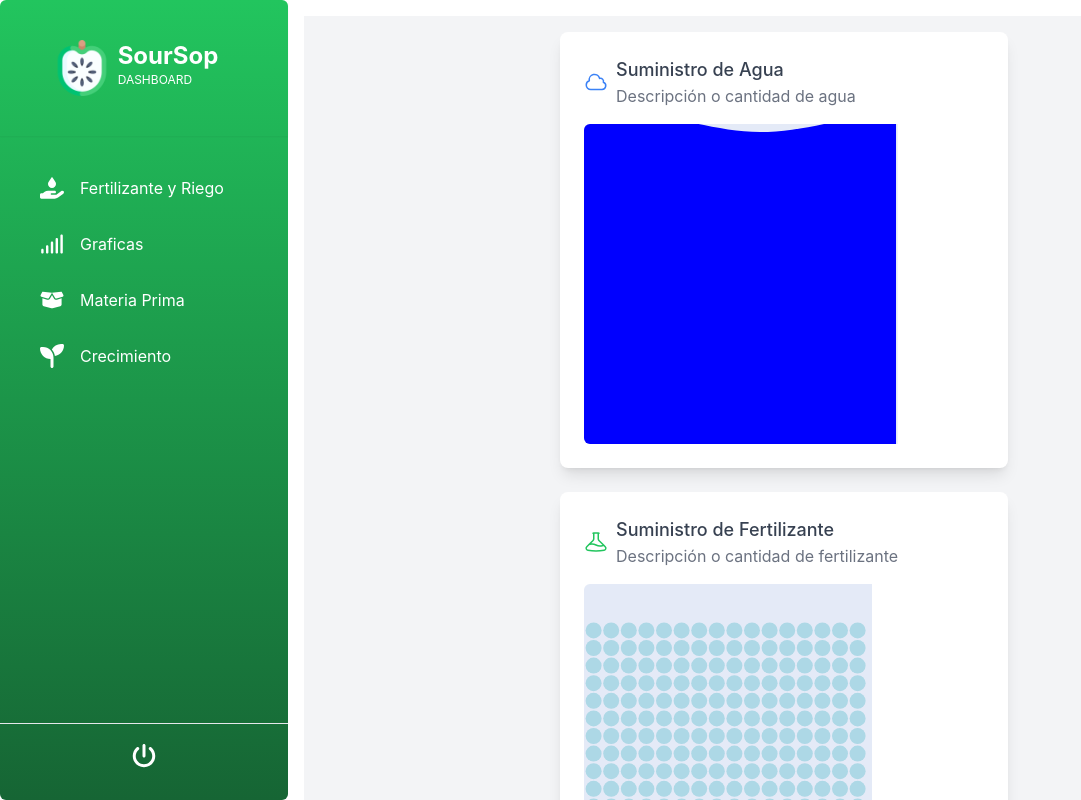
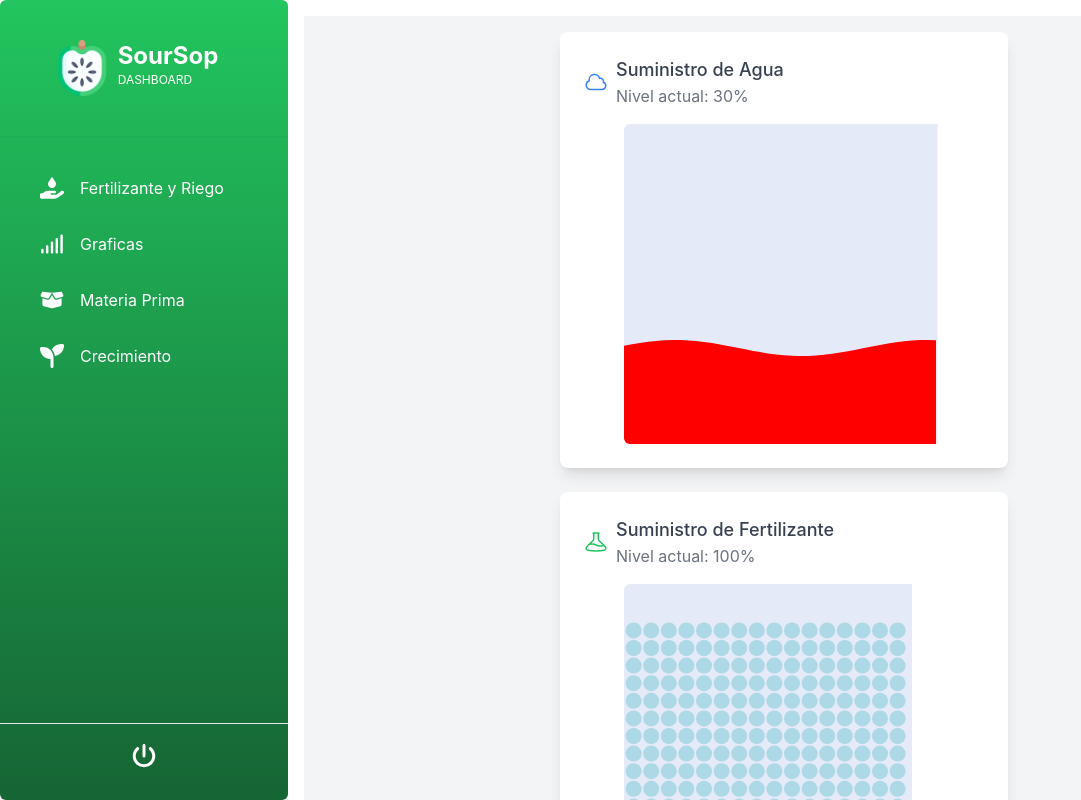
Before and after one commit to SaraMabTauro/Front-SourSop, a React (Create React App) app: page /dash/materia in a window 1280 px wide. Shown: the whole page, without its empty margins (0-1081 px from the left). Built offline with nearby package versions, Linux system fonts and the light colour scheme.

Commit message:
actualizacion

```diff
--- a/src/usuario/MateriaPrima.tsx
+++ b/src/usuario/MateriaPrima.tsx
@@ -62,16 +62,14 @@
 
 // src/components/MateriasPrimas.tsx
 import React from 'react';
-import { BeakerIcon, CloudIcon } from '@heroicons/react/24/outline'; // Asegúrate de importar los iconos correctos
+import { BeakerIcon, CloudIcon } from '@heroicons/react/24/outline';
 import { FontAwesomeIcon } from "@fortawesome/react-fontawesome";
 import { faLeaf } from "@fortawesome/free-solid-svg-icons";
 import WaterTank from '../pages/ContenedorAgua';
 import FertilizerTank from '../pages/ContenedorFertilizante';
-import GuanabanaPlant from '../pages/Planta';
 import Planta from "../images/plant.webp"
 
 const MateriasPrimas: React.FC = () => {
-
   return (
     <div className="flex flex-col items-center justify-center min-h-screen bg-gray-100 p-4 space-y-6">
       <div className="w-full max-w-md bg-white rounded-lg shadow-lg p-6">
@@ -79,10 +77,12 @@ const MateriasPrimas: React.FC = () => {
           <CloudIcon className="h-6 w-6 text-blue-500 mr-2" />
           <div>
             <h3 className="text-lg font-medium text-gray-700">Suministro de Agua</h3>
-            <p className="text-gray-500">Descripción o cantidad de agua</p>
+            <p className="text-gray-500">Nivel actual: 30%</p>
           </div>
         </div>
-        <WaterTank level={100}/>
+        <div className="flex justify-center">
+          <WaterTank level={30}/>
+        </div>
       </div>
 
       <div className="w-full max-w-md bg-white rounded-lg shadow-lg p-6">
@@ -90,10 +90,12 @@ const MateriasPrimas: React.FC = () => {
           <BeakerIcon className="h-6 w-6 text-green-500 mr-2" />
           <div>
             <h3 className="text-lg font-medium text-gray-700">Suministro de Fertilizante</h3>
-            <p className="text-gray-500">Descripción o cantidad de fertilizante</p>
+            <p className="text-gray-500">Nivel actual: 100%</p>
           </div>
         </div>
-        <FertilizerTank level={100}/>
+        <div className="flex justify-center">
+          <FertilizerTank level={100}/>
+        </div>
       </div>
 
       <div className="w-full max-w-md bg-white rounded-lg shadow-lg p-6">
```
